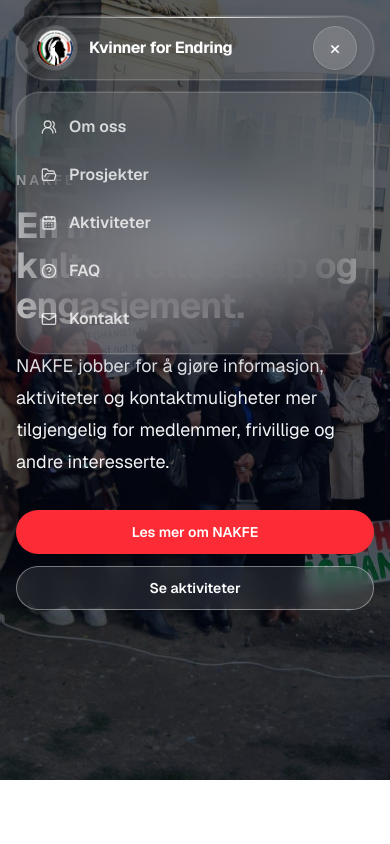
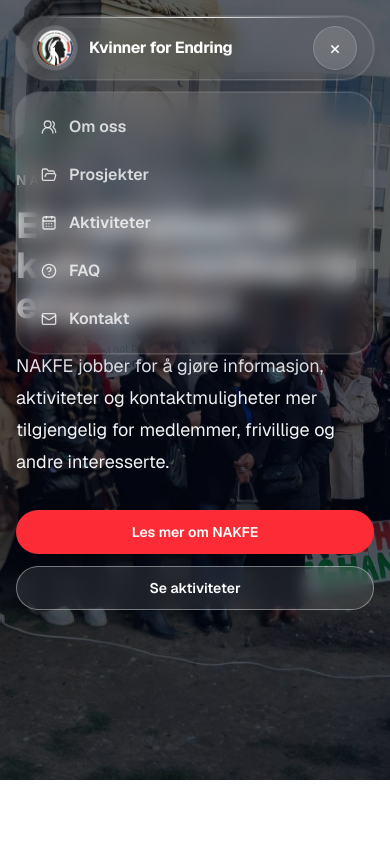
Before and after one commit to usman-ghafoorzai/nakfe-prosjekt, a Next.js app: page / in a window 390 px wide. Both pictures are taken after a click on the button "Åpne hovedmeny". Shown: the top 844 px of the page. Built offline with nearby package versions, Linux system fonts and the light colour scheme.

Commit message:
Refactor `Navbar`: improve tone-aware styling consistency, optimize scroll behavior transitions, and enhance responsiveness

```diff
--- a/src/components/Navbar.tsx
+++ b/src/components/Navbar.tsx
@@ -63,16 +63,23 @@
                 aria-label="Hovednavigasjon"
                 onKeyDown={handleKeyDown}
                 className={[
-          "relative mx-auto flex items-center justify-between overflow-hidden rounded-full border backdrop-blur-2xl transition-all duration-300 ease-out motion-reduce:transition-none",
+                    "relative mx-auto flex items-center justify-between overflow-hidden rounded-full border backdrop-blur-md transition-all duration-300 ease-out motion-reduce:transition-none",
                     isScrolled
-            ? "min-h-14 max-w-5xl border-white/35 bg-white/64 px-3 shadow-[0_14px_40px_rgba(15,23,42,0.14)] ring-1 ring-black/5 supports-[backdrop-filter]:bg-white/54"
-            : "min-h-16 max-w-6xl border-white/16 bg-white/8 px-4 shadow-[0_12px_35px_rgba(15,23,42,0.24)] ring-1 ring-white/10 supports-[backdrop-filter]:bg-white/6",
+                        ? "min-h-12 max-w-[40rem] border-white/35 bg-white/30 px-2.5 shadow-[0_14px_40px_rgba(15,23,42,0.14)] ring-1 ring-black/5 supports-[backdrop-filter]:bg-white/22"
+                        : "min-h-16 max-w-6xl border-white/16 bg-white/[0.02] px-4 shadow-[0_12px_35px_rgba(15,23,42,0.24)] ring-1 ring-white/10 supports-[backdrop-filter]:bg-white/[0.015]",
                 ].join(" ")}
             >
                 <div
                     aria-hidden="true"
                     className={[
                         "pointer-events-none absolute inset-x-6 top-0 h-px bg-gradient-to-r from-transparent via-white to-transparent transition-opacity duration-300 ease-out motion-reduce:transition-none",
+                        isScrolled ? "opacity-80" : "opacity-100",
+                    ].join(" ")}
+                />
+                <div
+                    aria-hidden="true"
+                    className={[
+                        "pointer-events-none absolute inset-0 bg-[linear-gradient(135deg,rgba(255,255,255,0.18)_0%,rgba(255,255,255,0.07)_34%,transparent_68%)] transition-opacity duration-300 ease-out motion-reduce:transition-none",
                         isScrolled ? "opacity-70" : "opacity-100",
                     ].join(" ")}
                 />
@@ -91,7 +98,7 @@
           <span
               className={[
                   "inline-flex items-center justify-center rounded-full shadow-sm transition-all duration-300 ease-out motion-reduce:transition-none",
-              isScrolled ? "h-10 w-10 bg-white/85" : "h-11 w-11 bg-white/18 ring-1 ring-white/12",
+                  isScrolled ? "h-9 w-9 bg-white/85" : "h-11 w-11 bg-white/18 ring-1 ring-white/12",
               ].join(" ")}
           >
             <Image
@@ -102,7 +109,7 @@
                 priority
                 className={[
                     "rounded-full object-contain transition-all duration-300 ease-out motion-reduce:transition-none",
-                isScrolled ? "h-8 w-8" : "h-9 w-9",
+                    isScrolled ? "h-7 w-7" : "h-9 w-9",
                 ].join(" ")}
             />
           </span>
@@ -160,16 +167,23 @@
                 id={menuId}
                 aria-hidden={!isOpen}
                 className={[
-          "mx-auto mt-3 max-w-6xl overflow-hidden rounded-3xl border shadow-[0_18px_50px_rgba(15,23,42,0.18)] backdrop-blur-2xl md:hidden",
+                    "mx-auto mt-3 max-w-6xl overflow-hidden rounded-3xl border shadow-[0_18px_50px_rgba(15,23,42,0.18)] backdrop-blur-md md:hidden",
                     isScrolled
-            ? "border-white/35 bg-white/68 ring-1 ring-black/5 supports-[backdrop-filter]:bg-white/60"
-            : "border-white/16 bg-white/8 ring-1 ring-white/10 supports-[backdrop-filter]:bg-white/10",
+                        ? "border-white/35 bg-white/34 ring-1 ring-black/5 supports-[backdrop-filter]:bg-white/28"
+                        : "border-white/16 bg-white/[0.02] ring-1 ring-white/10 supports-[backdrop-filter]:bg-white/[0.04]",
                     "transition-[max-height,opacity,transform] duration-200 ease-out motion-reduce:transition-none",
                     isOpen
                         ? "max-h-96 translate-y-0 opacity-100"
                         : "max-h-0 -translate-y-2 border-transparent opacity-0",
                 ].join(" ")}
             >
+                <div
+                    aria-hidden="true"
+                    className={[
+                        "pointer-events-none absolute inset-0 bg-[linear-gradient(135deg,rgba(255,255,255,0.16)_0%,rgba(255,255,255,0.06)_34%,transparent_70%)] transition-opacity duration-300 ease-out motion-reduce:transition-none",
+                        isScrolled ? "opacity-70" : "opacity-100",
+                    ].join(" ")}
+                />
                 <nav aria-label="Mobil hovednavigasjon" className="p-3">
                     <ul className="flex flex-col gap-1">
                         {visibleNavigationItems.map((link) => {
```
Lines whose indentation alone changed are shown as unchanged.
